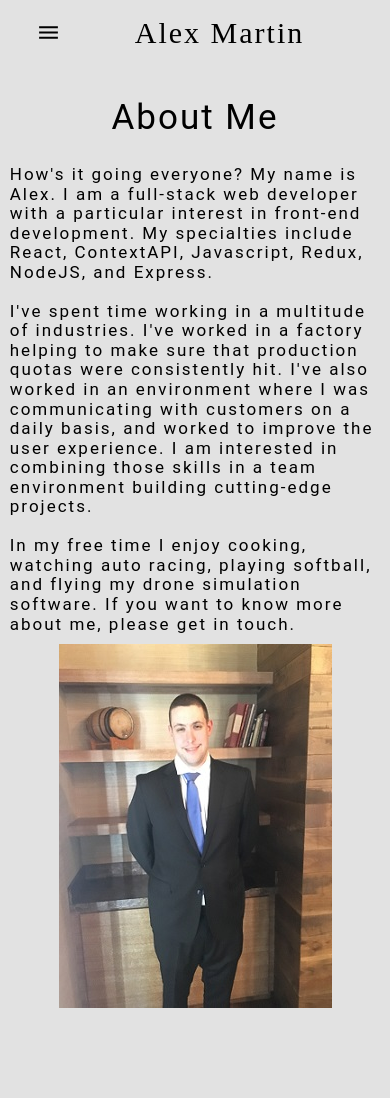
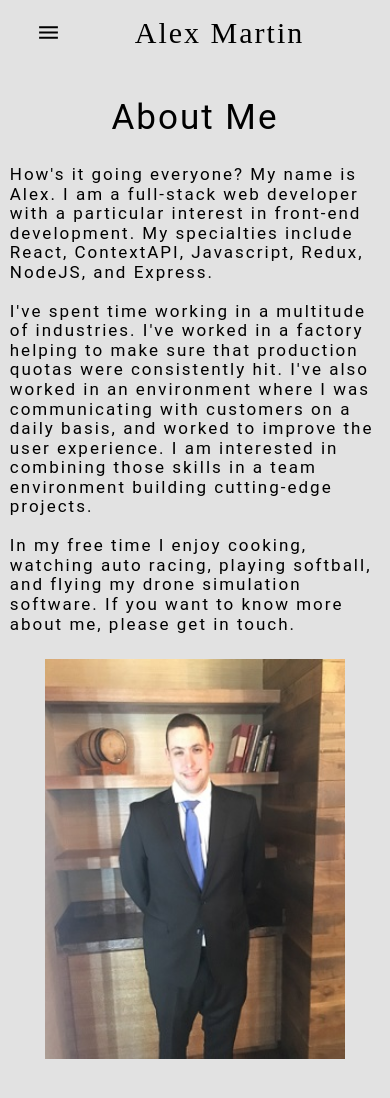
Before and after one commit to atonymartin20/Portfolio, a React (Create React App) app: page /about in a window 390 px wide. Shown: the top 1098 px of the page. Built offline with nearby package versions, Linux system fonts and the light colour scheme; a web font is replaced by a local one.

Commit message:
Completed About Me Page

```diff
--- a/src/Components/AboutMe/index.js
+++ b/src/Components/AboutMe/index.js
@@ -11,7 +11,6 @@ const styles = theme => ({
     },
     aboutMeH1: {
         fontSize: '4.5rem',
-        // margin: '0 auto',
         marginBottom: 20,
         width: '100%',
         textAlign: 'center',
@@ -44,20 +43,64 @@ const styles = theme => ({
         width: '100%',
         lineHeight: '1.15',
         maxWidth: 1000,
-        [theme.breakpoints.down(800)]: {
-            fontSize: '2.5rem',
+        [theme.breakpoints.down(1475)]: {
+           maxWidth: 900,
         },
-        [theme.breakpoints.down(600)]: {
-            fontSize: '2.2rem',
+        [theme.breakpoints.down(1375)]: {
+            maxWidth: 800,
+         },
+         [theme.breakpoints.down(1160)]: {
+            maxWidth: 700,
+         },
+         [theme.breakpoints.down(1060)]: {
+            maxWidth: 600,
+         },
+        [theme.breakpoints.down(1000)]: {
+            fontSize: '2.25rem',
         },
-        [theme.breakpoints.down(500)]: {
+        [theme.breakpoints.down(700)]: {
             fontSize: '2.0rem',
+        },
+        [theme.breakpoints.down(550)]: {
+            fontSize: '1.85rem',
         },
         [theme.breakpoints.down(400)]: {
             fontSize: '1.7rem',
         },
     },
-
+    headshot: {
+        [theme.breakpoints.down(2000)]: {
+            width: 600,
+        },
+        [theme.breakpoints.down(1700)]: {
+            width: 500,
+        },
+        [theme.breakpoints.down(1650)]: {
+            width: 450,
+        },
+        [theme.breakpoints.down(1600)]: {
+            width: 400,
+        },
+        [theme.breakpoints.down(1300)]: {
+            width: 350,
+        },
+        [theme.breakpoints.down(1220)]: {
+            width: 300,
+        },
+        [theme.breakpoints.down(950)]: {
+            marginTop: 15,
+            width: 450,
+        },
+        [theme.breakpoints.down(550)]: {
+            width: 425,
+        },
+        [theme.breakpoints.down(400)]: {
+            width: 300,
+        },
+        [theme.breakpoints.down(300)]: {
+            width: '100%',
+        },
+    },
 })
 
 class AboutMe extends React.Component {
@@ -74,7 +117,7 @@ class AboutMe extends React.Component {
                         I've spent time working in a multitude of industries. I've worked in a factory helping to make sure that production quotas were consistently hit. I've also worked in an environment where I was communicating with customers on a daily basis, and worked to improve the user experience. I am interested in combining those skills in a team environment building cutting-edge projects.
                         <br /><br />
                         In my free time I enjoy cooking, watching auto racing, playing softball, and flying my drone simulation software. If you want to know more about me, please get in touch. </h1>
-                        <img src={Headshot} />
+                        <img src={Headshot} className={classes.headshot} alt='Alex Martin Headshot' />
 
                     </header>
             </div>
```
